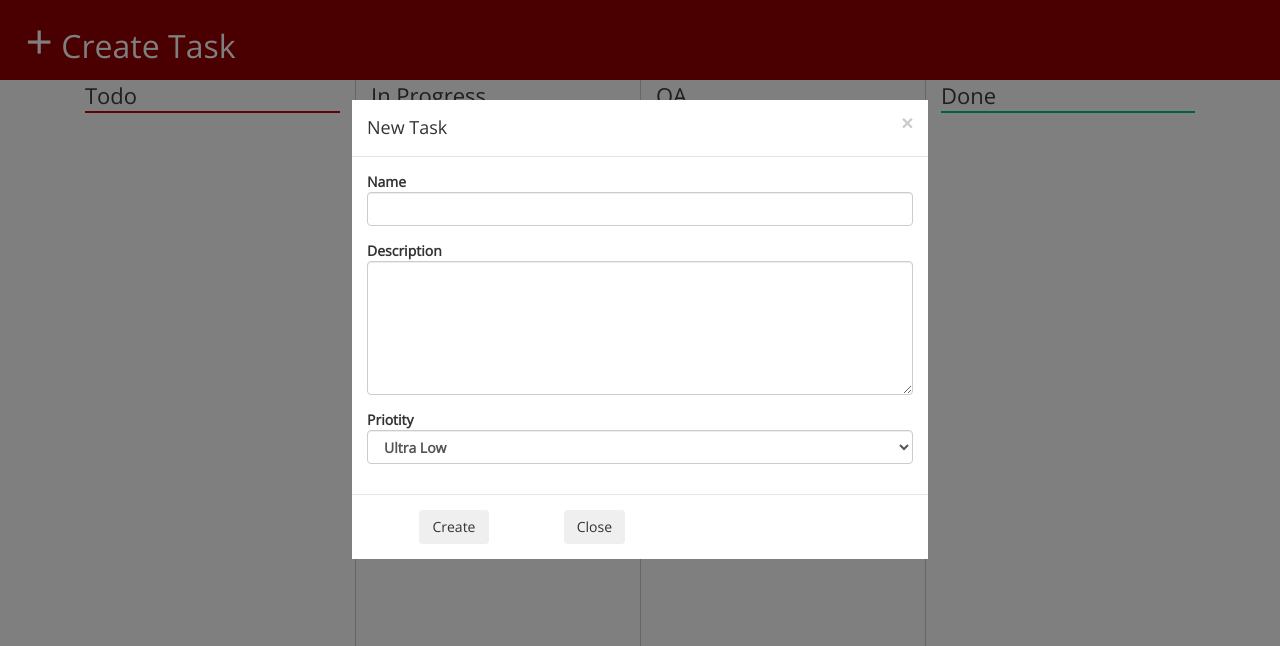
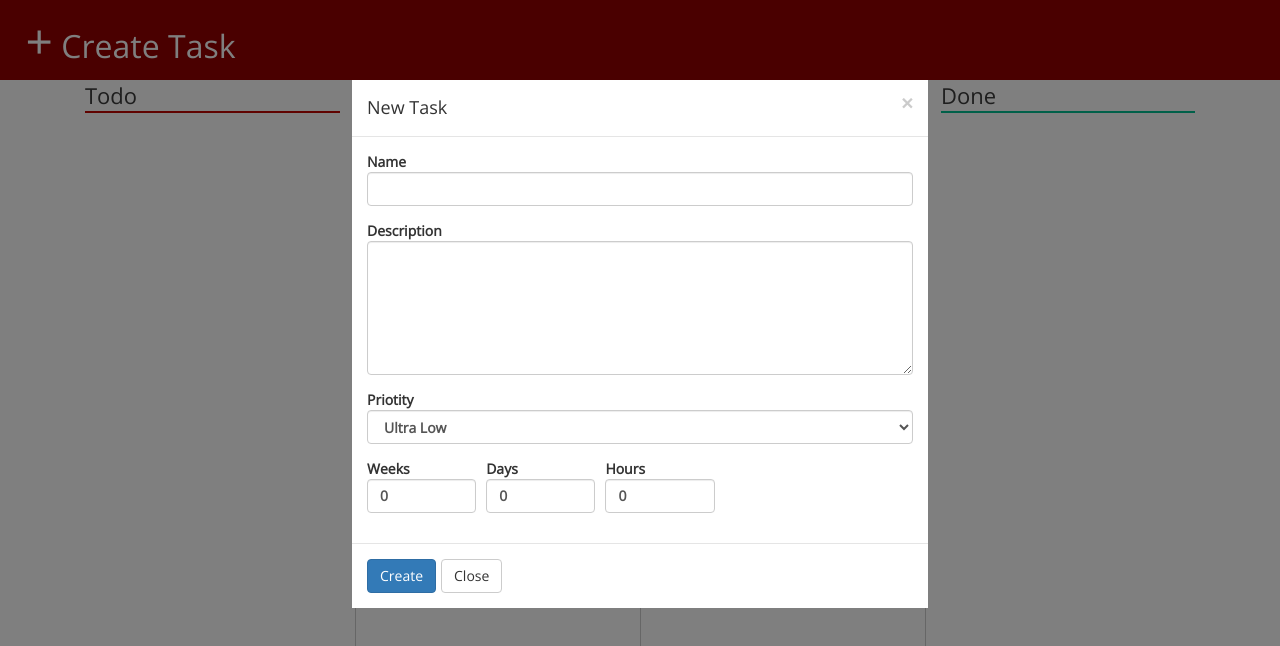
Before and after one commit to LuizPPA/kanban_board, a React (Create React App) app: page / in a window 1280 px wide. Both pictures are taken after a click on the element "Create Task". Shown: the top 646 px of the page. Built offline with nearby package versions, Linux system fonts and the light colour scheme.

Commit message:
Styling adjustments

```diff
--- a/src/components/Options/Options.js
+++ b/src/components/Options/Options.js
@@ -1,8 +1,6 @@
 import React, { Component } from 'react'
 
 class Options extends Component {
-
-  addTask
 
   constructor(props) {
     super(props)
@@ -17,9 +15,25 @@ class Options extends Component {
         description: '',
         priority: 'Ultra Low',
         stage_id: 0,
-        time: '2 Days'
+        time: ''
+      },
+      time: {
+        weeks: 0,
+        days: 0,
+        hours: 0
       }
     }
+  }
+
+  // Update the time state based on a form change
+  changeTime(property, value){
+    let timeString = ''
+    let time = this.state.time
+    time[property] = value
+    if (time.weeks) timeString += time.weeks+' Weeks '
+    if (time.days) timeString += time.days+' Days '
+    if (time.hours) timeString += time.hours+' Hours '
+    this.handleChangeOn('time', timeString)
   }
 
   // Update the state based on a form change
@@ -31,12 +45,14 @@ class Options extends Component {
 
   render(){
 
-    const label = {
+    const fullWidth = {
       "width": "100%"
     }
 
-    const input = {
-      "width": "100%"
+    const timeInput = {
+      "width": "20%",
+      "display": "inline-block",
+      "marginRight": "10px"
     }
 
     return (
@@ -46,21 +62,21 @@ class Options extends Component {
         </div>
         <span></span>
         <div className="modal fade" id="newTask" role="dialog">
-          <div className="taskDetails">
+          <div className="modal-panel">
             <div className="modal-header">
               <button type="button" className="close" data-dismiss="modal">&times;</button>
               <h4 className="modal-title">New Task</h4>
             </div>
             <div className="modal-body">
-              <label style={label} className="form-group">
+              <label style={fullWidth} className="form-group">
                 Name
-                <input style={input} className="form-control" type="text" value={this.state.newTask.name} onChange={(event) => this.handleChangeOn('name', event.target.value)} />
+                <input style={fullWidth} className="form-control" type="text" value={this.state.newTask.name} onChange={(event) => this.handleChangeOn('name', event.target.value)} />
               </label>
-              <label style={label} className="form-group">
+              <label style={fullWidth} className="form-group">
                 Description
-                <textarea style={input} className="form-control" rows="6" value={this.state.newTask.description} onChange={(event) => this.handleChangeOn('description', event.target.value)}></textarea>
+                <textarea style={fullWidth} className="form-control" rows="6" value={this.state.newTask.description} onChange={(event) => this.handleChangeOn('description', event.target.value)}></textarea>
               </label>
-              <label style={label} className="form-group">
+              <label style={fullWidth} className="form-group">
                 Priotity
                 <select className="form-control" id="sel1" value={this.state.newTask.priority} onChange={(event) => this.handleChangeOn('priority', event.target.value)}>
                   <option>Ultra Low</option>
@@ -70,14 +86,22 @@ class Options extends Component {
                   <option>Ultra High</option>
                 </select>
               </label>
+              <label style={timeInput} className="form-group">
+                Weeks
+                <input className="form-control" type="number" min="0" max="2" value={this.state.time.weeks} onChange={(event) => this.changeTime('weeks', event.target.value)} />
+              </label>
+              <label style={timeInput} className="form-group">
+                Days
+                <input className="form-control" type="number" min="0" max="7" value={this.state.time.days} onChange={(event) => this.changeTime('days', event.target.value)} />
+              </label>
+              <label style={timeInput} className="form-group">
+                Hours
+                <input className="form-control" type="number" min="0" max="8" value={this.state.time.hours} onChange={(event) => this.changeTime('hours', event.target.value)} />
+              </label>
             </div>
             <div className="modal-footer">
-              <div className="col-md-3">
-                <button type="button" className="btn btn-neutral" data-dismiss="modal" onClick={this.addTask}>Create</button>
-              </div>
-              <div className="col-md-3">
-                <button type="button" className="btn btn-neutral" data-dismiss="modal">Close</button>
-              </div>
+              <button type="button" className="btn btn-primary" data-dismiss="modal" onClick={this.addTask}>Create</button>
+              <button type="button" className="btn btn-default" data-dismiss="modal">Close</button>
             </div>
           </div>
         </div>
--- /dev/null
+++ b/src/components/Task/Task.css
@@ -0,0 +1,23 @@
+.name {
+  fontSize: 18px;
+  padding: 5px;
+  background-color: rgb(221, 221, 221);
+}
+
+.description {
+  max-height: 100px;
+  text-overflow: ellipsis;
+  overflow: hidden;
+  padding: 5px;
+}
+
+.details {
+  overflow: auto;
+  max-height: 30vh;
+  white-space: normal;
+}
+
+.task-info {
+  text-transform: uppercase;
+  padding: 5px;
+}
--- a/src/components/Task/Task.js
+++ b/src/components/Task/Task.js
@@ -1,4 +1,5 @@
 import React from 'react'
+import './Task.css'
 
 const Task = (props) => {
   // Set shorthand to current task
@@ -7,36 +8,9 @@ const Task = (props) => {
   let currentStage = props.stages.find((stage) => stage.id === props.task.stage_id)
 
   // Task card's local styles
-  const name = {
-    "fontSize": "18px",
-    "padding": "5px",
-    "backgroundColor": "rgb(221, 221, 221)"
-  }
-
-  const description = {
-    "maxHeight": "100px",
-    "textOverflow": "ellipsis",
-    "overflow": "hidden",
-    "padding": "5px"
-  }
-
-  const time = {
-    "textTransform": "uppercase",
-    "padding": "5px"
-  }
-
-  const priority = {
-    "textTransform": "uppercase",
-    "padding": "5px"
-  }
-
   const modalHeader = {
     "backgroundColor": currentStage.color,
     "color": "white"
-  }
-
-  const modalFooter = {
-    "textAlign": "left"
   }
 
   const button = {
@@ -58,37 +32,39 @@ const Task = (props) => {
   return (
     <div>
       <div className="col-md-12 card" data-toggle="modal" data-target={"#task"+task.id}>
-        <p style={name}>{task.name}</p>
-        <p style={description}>{task.description}</p>
+        <p className="name">{task.name}</p>
+        <p className="description">{task.description}</p>
         <div className="col-md-6">
-          <p style={time}>{task.time}</p>
+          <p className="task-info">{task.time}</p>
         </div>
         <div className="col-md-6">
-          <p style={priority}>{task.priority}</p>
+          <p className="task-info">{task.priority} priority</p>
         </div>
       </div>
 
       <div className="modal fade" id={"task"+task.id} role="dialog">
-        <div className="taskDetails">
+        <div className="modal-panel">
           <div className="modal-header" style={modalHeader}>
             <button type="button" className="close" data-dismiss="modal">&times;</button>
             <h4 className="modal-title">{task.name}</h4>
           </div>
           <div className="modal-body">
-            <p>{task.description}</p>
-            <p>Duration: <span style={time}>{task.time}</span></p>
-            <p>Priority: <span style={priority}>{task.priority}</span></p>
+            <p className="details">{task.description}</p>
+            <p>Duration: <span className="task-info">{task.time}</span></p>
+            <p>Priority: <span className="task-info">{task.priority}</span></p>
           </div>
-          <div className="modal-footer" style={modalFooter}>
+          <div className="modal-footer">
             <div className="col-md-12">
-              <button type="button" className="btn btn-danger" style={button} data-dismiss="modal" onClick={() => props.remove(task.id)}>Delete</button>
-              <button type="button" className="btn btn-neutral dropdown-toggle" style={button} data-toggle="dropdown" aria-haspopup="true" aria-expanded="false">
-                {currentStage.name}
+              <button type="button" className="btn btn-danger" style={button} data-dismiss="modal" onClick={() => props.remove(task.id)}>
+                Delete
+              </button>
+              <button type="button" className="btn btn-default dropdown-toggle" style={button} data-toggle="dropdown" aria-haspopup="true" aria-expanded="false">
+                Move
               </button>
               <div className="dropdown-menu">
                 {dropdownOptions}
               </div>
-              <button type="button" className="btn btn-neutral" style={button} data-dismiss="modal">Close</button>
+              <button type="button" className="btn btn-default" style={button} data-dismiss="modal">Close</button>
             </div>
           </div>
         </div>
--- a/src/index.css
+++ b/src/index.css
@@ -15,26 +15,20 @@ label {
   box-shadow: 0px 0px 8px 3px rgb(235, 235, 235);
 }
 /* Task modal */
-.taskDetails {
+.modal-panel {
   background-color: white;
   width: 45%;
   min-width: 300px;
   max-width: 1000px;
+  max-height: 90vh;
   margin: auto;
-  margin-top: 100px;
+  margin-top: 10vh;
 }
 /* Options bar */
 .bar {
   width: 100vw;
   height: 10vh;
   background-color: #940000;
-}
-.dropdown-item{
-  padding-left: 12px;
-  cursor: pointer;
-}
-.dropdown-item:hover{
-  background-color: rgb(235, 235, 235);
 }
 /* Option button */
 .icon {
@@ -51,3 +45,14 @@ label {
   color: white;
   font-family: 'Open Sans', sans-serif;
 }
+/* Override some bootstrap classes */
+.modal-footer {
+  text-align: left;
+}
+.dropdown-item{
+  padding-left: 12px;
+  cursor: pointer;
+}
+.dropdown-item:hover{
+  background-color: rgb(235, 235, 235);
+}
```
